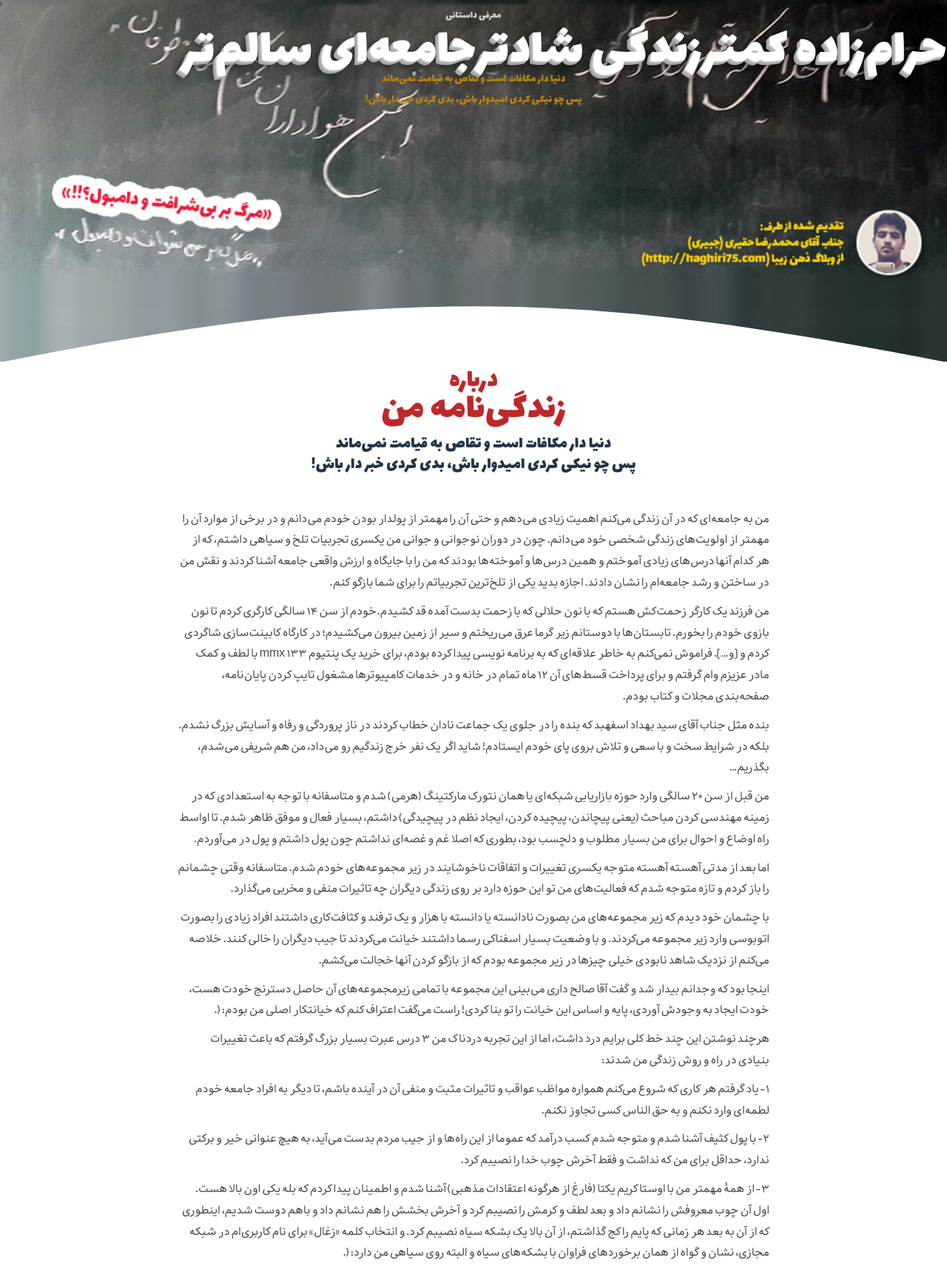
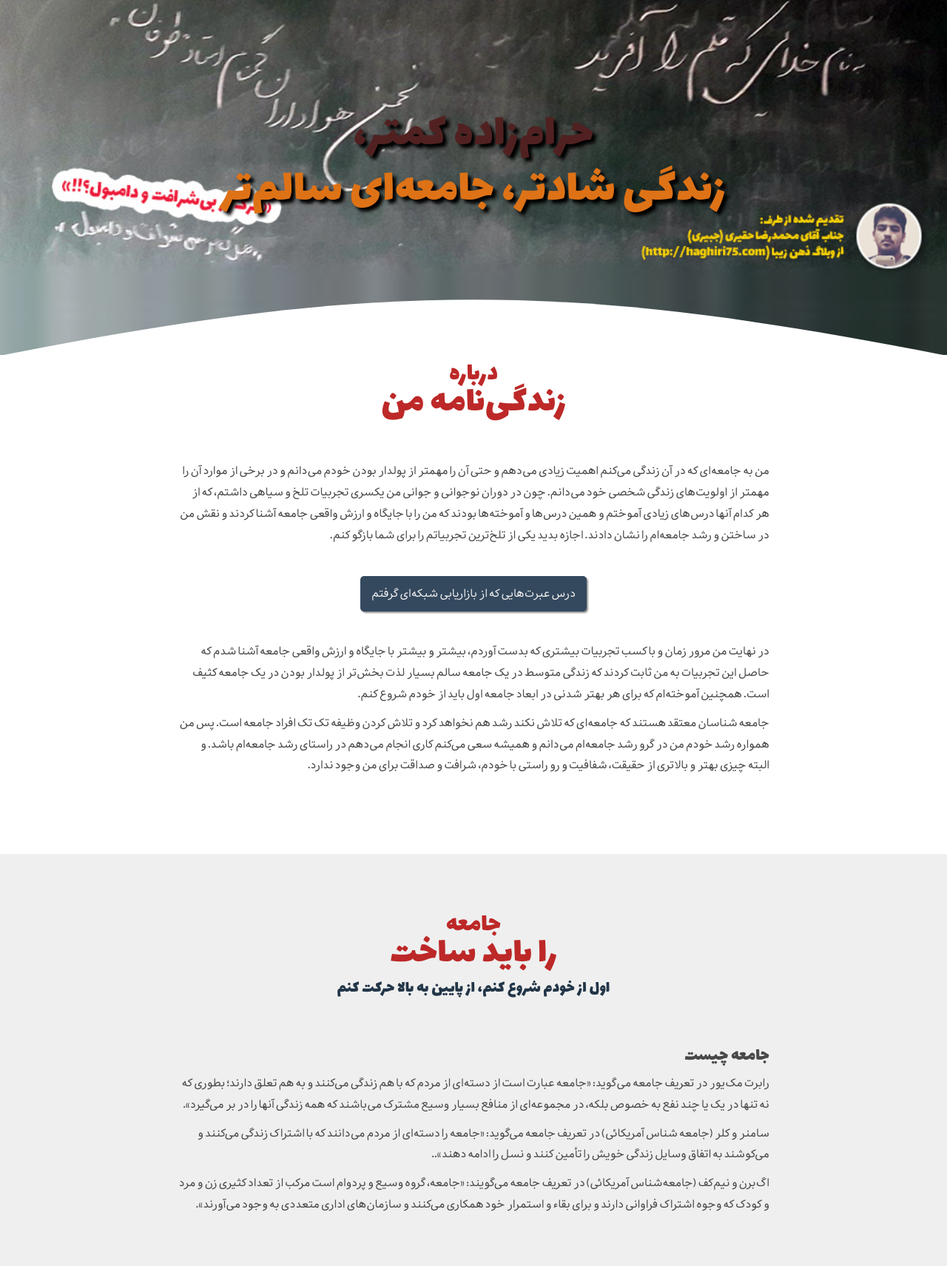
Before and after one commit to my-memoirs/my-memoirs.github.io, a plain HTML site: page index.html in a window 1280 px wide. Shown: the part 163-1875 px from the top of the page at 74% size. Drawn offline with Linux system fonts and the light colour scheme; a script that the page names is missing; files whose address does not match are found by name.

Commit message:
first push

```diff
--- a/assets/css/main.css
+++ b/assets/css/main.css
@@ -27,7 +27,9 @@ html {
   font-size: 16px;
   line-height: 1.8;
 }
-
+.is-hidden{
+  display: none !important;
+}
 /*****************************
 Section: Body
 ******************************/
@@ -59,13 +61,13 @@ Section:  #Intro
 }
 
 .top-header .text-header {
-  flex: 1 1 70px;
+  flex: 1 1 60px;
   margin: 0;
   text-align: center;
   color: #fff;
   font-family: lalezarweb;
   background-color: #881713;
-  font-size: 40px;
+  font-size: 35px;
 }
 
 /*****************************
@@ -98,20 +100,32 @@ Section:  #Intro
 .campaign-caption {
   display: flex;
   position: relative;
-  margin: 0 0;
+  flex-direction: column;
+  margin: 0 auto;
+  /* width: 550px; */
+  margin-top: 150px;
 }
 
 .campaign-caption .title {
+
   font-family: lalezarweb;
   margin: 0 0;
   line-height: 1;
   display: block;
   text-align: center;
-  font-size: 70px;
-  color: #fff;
-  padding-bottom: 30px;
-  text-shadow: #ccc -1px 1px 0, #b9b9b9 -2px 2px 0, #aaa -3px 3px 0, #a9a9a9 -4px 4px 0, #999 -5px 5px 0, rgba(0, 0, 0, .1) -6px 6px 1px, rgba(0, 0, 0, .1) -7px 0 5px, rgba(0, 0, 0, .3) -1px 1px 3px, rgba(0, 0, 0, .15) -3px 3px 5px, rgba(0, 0, 0, .2) -5px 5px 10px, rgba(0, 0, 0, .2) -10px 10px 10px, rgba(0, 0, 0, .1) -20px 20px 20px;
+  font-size: 65px;
+  color: #de7216;
+  text-shadow: 5px 5px 4px #000;
+  padding-bottom: 10px;
+  /* text-shadow: #ccc -1px 1px 0, #b9b9b9 -2px 2px 0, #aaa -3px 3px 0, #a9a9a9 -4px 4px 0, #999 -5px 5px 0, rgba(0, 0, 0, .1) -6px 6px 1px, rgba(0, 0, 0, .1) -7px 0 5px, rgba(0, 0, 0, .3) -1px 1px 3px, rgba(0, 0, 0, .15) -3px 3px 5px, rgba(0, 0, 0, .2) -5px 5px 10px, rgba(0, 0, 0, .2) -10px 10px 10px, rgba(0, 0, 0, .1) -20px 20px 20px; */
   /* text-shadow: #ccc -1px 1px 0, #b9b9b9 -2px 2px 0, #aaa -3px 3px 0, #a9a9a9 -4px 4px 0, #999 -5px 5px 0, #0000001a -6px 6px 1px, #0000001a -7px 0 5px, #0000004d -1px 1px 3px, #0003 -3px 3px 5px; */
+}
+.s1{
+  color: #512121 !important;
+}
+
+.s3{
+  align-self: end;
 }
 
 .campaign-subtitle {
@@ -154,6 +168,8 @@ Section: .section-container defualt setting
 }
 
 .section-container .title-box p:nth-child(1),
+
+.section-container .title-box p:nth-child(2),
 .section-container .title-box p:nth-child(3),
 .section-container .title-box p:nth-child(4),
 .section-container .title-box h2 {
@@ -174,7 +190,7 @@ Section: .section-container defualt setting
   font-size: 2.8vw;
   color: #bd2828;
 }
-
+.section-container .title-box p:nth-child(2),
 .section-container .title-box p:nth-child(3),
 .section-container .title-box p:nth-child(4) {
   font-size: 1.8vw;
@@ -213,40 +229,39 @@ Section: my-store
 .my-store {
   background-color: #fff;
   padding-top: 10px;
+  padding-bottom: 80px;
+}
+
+.my-store .readmeBTT{
+  display: inline-block;
+  margin: 30px auto;
+  padding: 10px 15px;
+  border-radius: 5px;
+  text-decoration: none;
+  color: #efefef;
+  background-color: #34495E;
+  box-shadow: 2px 2px 2px 0px #999;
+}
+
+.my-store .readmeBTT:hover{
+  box-shadow: 2px 2px 2px 0px #aaa;
 }
 
 /*****************************
 Section: society
 ******************************/
 .society {
-  background-color: #fff;
-  padding-bottom: 80px;
+ //background-color: #fff;
+  padding: 80px;
 }
 
 .society .title-box {
   margin: 0 auto 20px;
 }
 
-.society .title-box p:nth-child(1) {
-  font-size: 5.0vw;
-  color: #bd2828;
-  line-height: 0.9;
-}
 
-.society .title-box p:nth-child(2) {
-  font-size: 2.0vw;
-  color: #223548;
-  margin-bottom: 10px;
-}
 
-.society .title-box p {
-  font-family: LalezarWeb;
-  color: #223548;
-  text-align: center;
-  margin: 0 0;
-  line-height: 1.9;
-  padding: 0 0;
-}
+
 
 /*****************************
 Section: mokaafaat
--- a/index.html
+++ b/index.html
@@ -5,8 +5,8 @@
     <meta charset="utf-8">
     <meta http-equiv="X-UA-Compatible" content="IE=edge">
     <meta name="viewport" content="width=device-width, initial-scale=1">
-    <meta name="description" content="فونت فارسی بهداد - با مجوز آزاد">
-    <title>کمپین مکافات عمل :: از مکافـات عمل غافـل مشو</title>
+    <meta name="description" content="زندگی‌نامه من: حرام‌زاده کمتر، زندگی شادتر، جامعه سالم‌تر">
+    <title>زندگی‌نامه من: حرام‌زاده کمتر، زندگی شادتر، جامعه سالم‌تر</title>
 
     <link rel="stylesheet" href="assets/css/owl/owl.carousel.css">
     <link rel="stylesheet" href="assets/css/owl/owl.theme.default.min.css">
@@ -30,23 +30,21 @@
         <div class="intro section-container">
             <div class="bg-over">
                 <div class="intro-content">
-                    <div class="campaign-wel">
-                        معرفی داستانی
-                    </div>
+
                     <h1 class="campaign-caption">
-                        <span class="title s1">حرام‌زاده کمتر</span>
-                        <span class="title s2">زندگی شاد‌تر</span>
-                        <span class="title s2">جامعه‌ای سالم‌تر</span>
+                        <span class="title s1">حرام‌زاده کمتر،</span>
+                        <span class="title s2">زندگی شاد‌تر، جامعه‌ای سالم‌تر </span>
+
 
                     </h1>
-                    <div class="campaign-subtitle">
+                    <!-- <div class="campaign-subtitle">
                         <span>
                             دنیا دار مکافات است و تقاص به قیامت نمی‌ماند
                         </span>
                         <span>
                             پس چو نیکی کردی امیدوار باش، بدی کردی خبر دار باش!
                         </span>
-                    </div>
+                    </div> -->
                 </div>
                 <svg id="endIntroSection" xmlns="http://www.w3.org/2000/svg" version="1.1" width="100%" height="100" viewBox="0 0 100 99" preserveAspectRatio="none">
                     <path d="M0 100 C40 0 60 0 100 100 Z"></path>
@@ -59,49 +57,35 @@
             <div class="title-box">
                 <p>درباره</p>
                 <h2>زندگی‌نامه من</h2>
-                <p> دنیا دار مکافات است و تقاص به قیامت نمی‌ماند </p>
-                <p> پس چو نیکی کردی امیدوار باش، بدی کردی خبر دار باش!</p>
+
             </div>
             <div class="content-box">
-                    <p>
-                            من به جامعه‌ای که در آن زندگی می‌کنم اهمیت زیادی می‌دهم و حتی آن را مهمتر از پولدار بودن خودم می‌دانم و در برخی از موارد آن را مهمتر از اولویت‌های زندگی شخصی خود می‌دانم. چون در دوران نوجوانی و جوانی من یکسری تجربیات تلخ و سیاهی داشتم، که از هر کدام آنها درس‌های زیادی آموختم و همین درس‌ها و آموخته‌ها بودند که من را با جایگاه و ارزش واقعی جامعه آشنا کردند و نقش من در ساختن و رشد جامعه‌ام را نشان دادند. اجازه بدید یکی از تلخ‌ترین تجربیاتم را برای شما بازگو کنم.
-                            </p><p>
-                            من فرزند یک کارگر زحمت‌کش هستم که با نون حلالی که با زحمت بدست آمده قد کشیدم.خودم از سن ۱۴ سالگی کارگری کردم تا نون بازوی خودم را بخورم. تابستان‌ها با دوستانم زیر گرما عرق می‌ریختم و سیر از زمین بیرون می‌کشیدم؛ در کارگاه کابینت‌سازی شاگردی کردم و [و…]. فراموش نمی‌کنم به خاطر علاقه‌ای که به برنامه نویسی پیدا کرده بودم، برای خرید یک پنتیوم ۱۳۳ mmx با لطف و کمک مادر عزیزم وام گرفتم و برای پرداخت قسط‌های آن ۱۲ ماه تمام در خانه و در خدمات کامپیوتر‌ها مشغول تایپ کردن پایان‌نامه، صفحه‌بندی مجلات و کتاب بودم.
-                            </p><p>
-                            بنده مثل جناب آقای سید بهداد اسفهبد که بنده را در جلوی یک جماعت نادان خطاب کردند در ناز پروردگی و رفاه و آسایش بزرگ نشدم. بلکه در شرایط سخت و با سعی و تلاش بروی پای خودم ایستادم! شاید اگر یک نفر خرج زندگیم رو می‌داد، من هم شریفی می‌شدم، بگذریم…
-                            </p><p>
-                            من قبل از سن ۲۰ سالگی وارد حوزه بازاریابی شبکه‌ای یا همان نتورک مارکتینگ (هرمی) شدم و متاسفانه با توجه به استعدادی که در زمینه مهندسی کردن مباحث (یعنی پیچاندن، پیچیده کردن، ایجاد نظم در پیچیدگی) داشتم، بسیار فعال و موفق ظاهر شدم. تا اواسط راه اوضاع و احوال برای من بسیار مطلوب و دلچسب بود، بطوری که اصلا غم و غصه‌‌ای نداشتم چون پول داشتم و پول در می‌آوردم.
-                            </p><p>
-                             اما بعد از مدتی آهسته آهسته متوجه یکسری تغییرات و اتفاقات ناخوشایند در زیر مجموعه‌های خودم شدم. متاسفانه وقتی چشمانم را باز کردم و تازه متوجه شدم که فعالیت‌های من تو این حوزه دارد بر روی زندگی دیگران چه تاثیرات منفی و مخربی می‌گذارد.
-                              </p><p>
-                            با چشمان خود دیدم که زیر مجموعه‌های من بصورت نادانسته یا دانسته با هزار و یک ترفند و کثافت‌کاری داشتند افراد زیادی را بصورت اتوبوسی وارد زیر مجموعه می‌کردند. و با وضعیت بسیار اسفناکی رسما داشتند خیانت می‌کردند تا جیب دیگران را خالی کنند. خلاصه می‌کنم از نزدیک شاهد نابودی خیلی چیزها در زیر مجموعه بودم که از بازگو کردن آنها خجالت می‌کشم.
-                             </p><p>
-
-                            اینجا بود که وجدانم بیدار شد و گفت آقا صالح داری می‌بینی این مجموعه با تمامی زیرمجموعه‌های آن حاصل دسترنج خودت هست، خودت ایجاد به وجودش آوردی، پایه و اساس این خیانت را تو بنا کردی! راست می‌گفت اعتراف کنم که خیانتکار اصلی من بودم: (.
-                              </p><p>
-                            هرچند نوشتن این چند خط کلی برایم درد داشت، اما از این تجربه دردناک من ۳ درس عبرت بسیار بزرگ گرفتم که باعث تغییرات بنیادی در راه و روش زندگی من شدند:
-                            </p><p>
-
-                            ۱- یاد گرفتم هر کاری که شروع می‌کنم همواره مواظب عواقب و تاثیرات مثبت و منفی آن در آینده باشم، تا دیگر به افراد جامعه خودم لطمه‌ای وارد نکنم و به حق الناس کسی تجاوز نکنم.
-                            </p><p>
-                            ۲- با پول کثیف آشنا شدم و متوجه شدم کسب درآمد که عموما از این راه‌ها و از جیب مردم بدست می‌آید، به هیچ عنوانی خیر و برکتی ندارد، حداقل برای من که نداشت و فقط آخرش چوب خدا را نصیبم کرد.
-                            </p><p>
-                            ۳- از همهٔ مهمتر من با اوستا کریم یکتا (فارغ از هرگونه اعتقادات مذهبی) آشنا شدم و اطمینان پیدا کردم که بله یکی اون بالا هست. اول آن چوب معروفش را نشانم داد و بعد لطف و کرمش را نصیبم کرد و آخرش بخشش را هم نشانم داد و باهم دوست شدیم، اینطوری که از آن به بعد هر زمانی که پایم را کج گذاشتم، از آن بالا یک بشکه سیاه نصیبم کرد. و انتخاب کلمه «زغال» برای نام کاربری‌ام در شبکه مجازی، نشان و گواه از همان برخوردهای فراوان با بشکه‌های سیاه و البته روی سیاهی من دارد: (.
-                            </p><p>
-                            در نهایت من مرور زمان و با کسب تجربیات بیشتری که بدست آوردم، بیشتر و بیشتر با جایگاه و ارزش واقعی جامعه آشنا شدم که حاصل این تجربیات به من ثابت کردند که زندگی متوسط در یک جامعه سالم بسیار لذت بخش‌تر از پولدار بودن در یک جامعه کثیف است. همچنین آموخته‌ام که برای هر بهتر شدنی در ابعاد جامعه اول باید از خودم شروع کنم.
-                            </p><p>
-                            جامعه شناسان معتقد هستند که جامعه‌ای که تلاش نکند رشد هم نخواهد کرد و تلاش کردن وظیفه تک تک افراد جامعه است. پس من همواره رشد خودم من در گرو رشد جامعه‌ام می‌دانم و همیشه سعی می‌کنم کاری انجام می‌دهم در راستای رشد جامعه‌ام باشد. و البته چیزی بهتر و بالاتری از حقیقت، شفافیت و رو راستی با خودم، شرافت و صداقت برای من وجود ندارد.
-                            </p>
+                <p>
+                    من به جامعه‌ای که در آن زندگی می‌کنم اهمیت زیادی می‌دهم و حتی آن را مهمتر از پولدار بودن خودم می‌دانم و در برخی از موارد آن را مهمتر از اولویت‌های زندگی شخصی خود می‌دانم. چون در دوران نوجوانی و جوانی من یکسری تجربیات تلخ و سیاهی داشتم، که از هر کدام آنها درس‌های زیادی آموختم و همین درس‌ها و آموخته‌ها بودند که من را با جایگاه و ارزش واقعی جامعه آشنا کردند و نقش من در ساختن و رشد جامعه‌ام را نشان دادند. اجازه بدید یکی از تلخ‌ترین تجربیاتم را برای شما بازگو کنم.
+                </p>
+                <p style="text-align: center">
+                    <a class="readmeBTT" target="_blank" href="https://paper.dropbox.com/doc/--AMdAKRxM4Ew8DwjrmdQ7ppV3AQ-SQ0k1z5IEqGFQZNPLcvmO">درس عبرت‌هایی که از بازاریابی شبکه‌ای گرفتم</a>
+                </p>
+                <p>
+                    در نهایت من مرور زمان و با کسب تجربیات بیشتری که بدست آوردم، بیشتر و بیشتر با جایگاه و ارزش واقعی جامعه آشنا شدم که حاصل این تجربیات به من ثابت کردند که زندگی متوسط در یک جامعه سالم بسیار لذت بخش‌تر از پولدار بودن در یک جامعه کثیف است. همچنین آموخته‌ام که برای هر بهتر شدنی در ابعاد جامعه اول باید از خودم شروع کنم.
+                </p>
+                <p>
+                    جامعه شناسان معتقد هستند که جامعه‌ای که تلاش نکند رشد هم نخواهد کرد و تلاش کردن وظیفه تک تک افراد جامعه است. پس من همواره رشد خودم من در گرو رشد جامعه‌ام می‌دانم و همیشه سعی می‌کنم کاری انجام می‌دهم در راستای رشد جامعه‌ام باشد. و البته چیزی بهتر و بالاتری از حقیقت، شفافیت و رو راستی با خودم، شرافت و صداقت برای من وجود ندارد.
+                </p>
             </div>
 
         </div>
+
         <!--  -->
-        <div class="ssss section-container">
+        <div class="society section-container ">
             <div class="title-box">
-                <p>درباره</p>
-                <h2>زندگی‌نامه من</h2>
-                <p> دنیا دار مکافات است و تقاص به قیامت نمی‌ماند </p>
-                <p> پس چو نیکی کردی امیدوار باش، بدی کردی خبر دار باش!</p>
+                    <p>جامعه</p>
+                <h2>
+                    را باید ساخت
+                </h2>
+                <p>
+                    اول از خودم شروع کنم، از پایین به بالا حرکت کنم
+                </p>
             </div>
             <div class="content-box">
                 <h3>جامعه چیست </h3>
@@ -114,12 +98,14 @@
 
         </div>
         <!-- mokaafaat -->
-        <div class="mokaafaat section-container">
+        <div class="mokaafaat section-container is-hidden">
             <div class="title-box">
                 <p>قانون پژواک عمل</p>
                 <p>
                     <span>از مکافـات عمل غافـل مشو</span>
                     <span>گندم از گندم بروید جو ز جو</span>
+                    <p> دنیا دار مکافات است و تقاص به قیامت نمی‌ماند </p>
+                    <p> پس چو نیکی کردی امیدوار باش، بدی کردی خبر دار باش!</p>
                 </p>
 
             </div>
@@ -137,7 +123,7 @@
             </div>
         </div>
         <!-- my-story -->
-        <div class="my-story section-container">
+        <div class="my-story section-container is-hidden">
             <div class="title-box">
                 <p>یکی بود یکی نبود</p>
                 <p>
@@ -187,7 +173,7 @@
             </div>
         </div>
         <!-- why-campaign -->
-        <div class="why-campaign section-container">
+        <div class="why-campaign section-container is-hidden">
             <div class="title-box">
                 <p>کمپین</p>
                 <p>مکافات عمل؟!</p>
```
